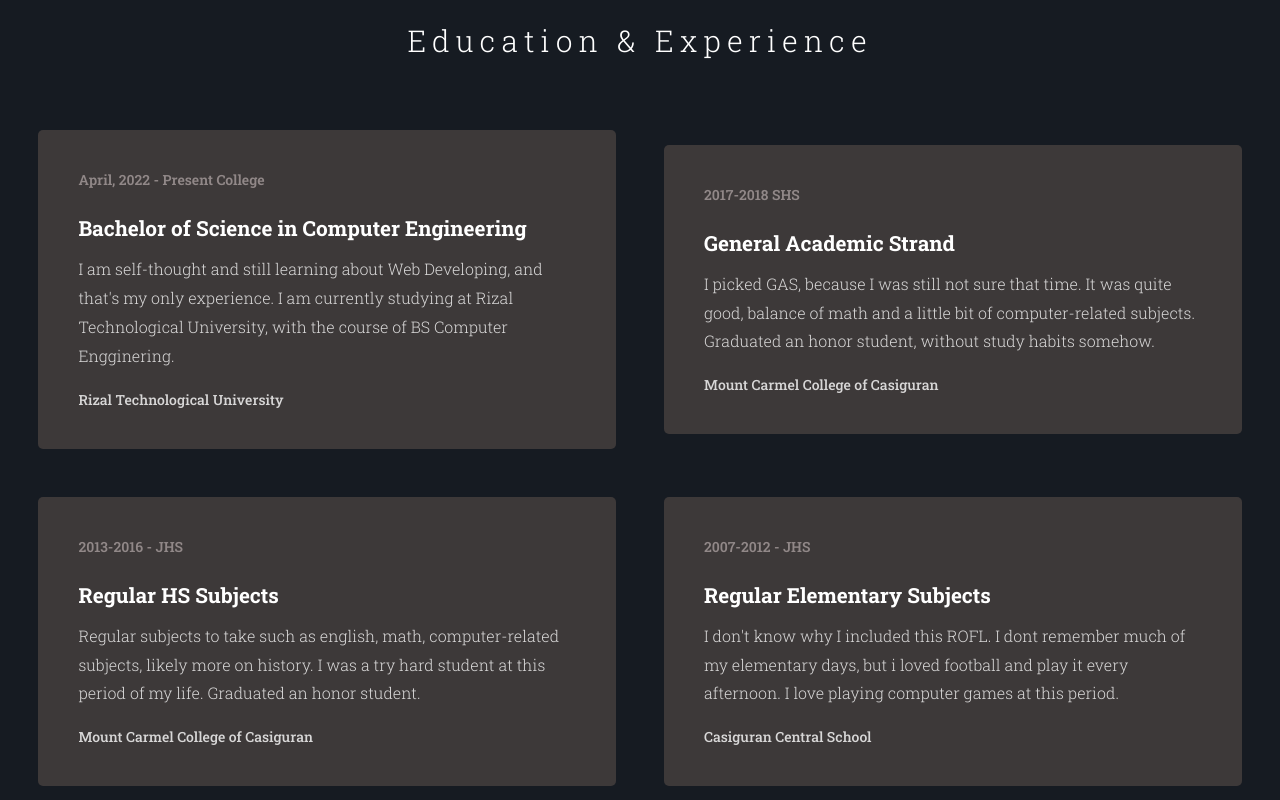
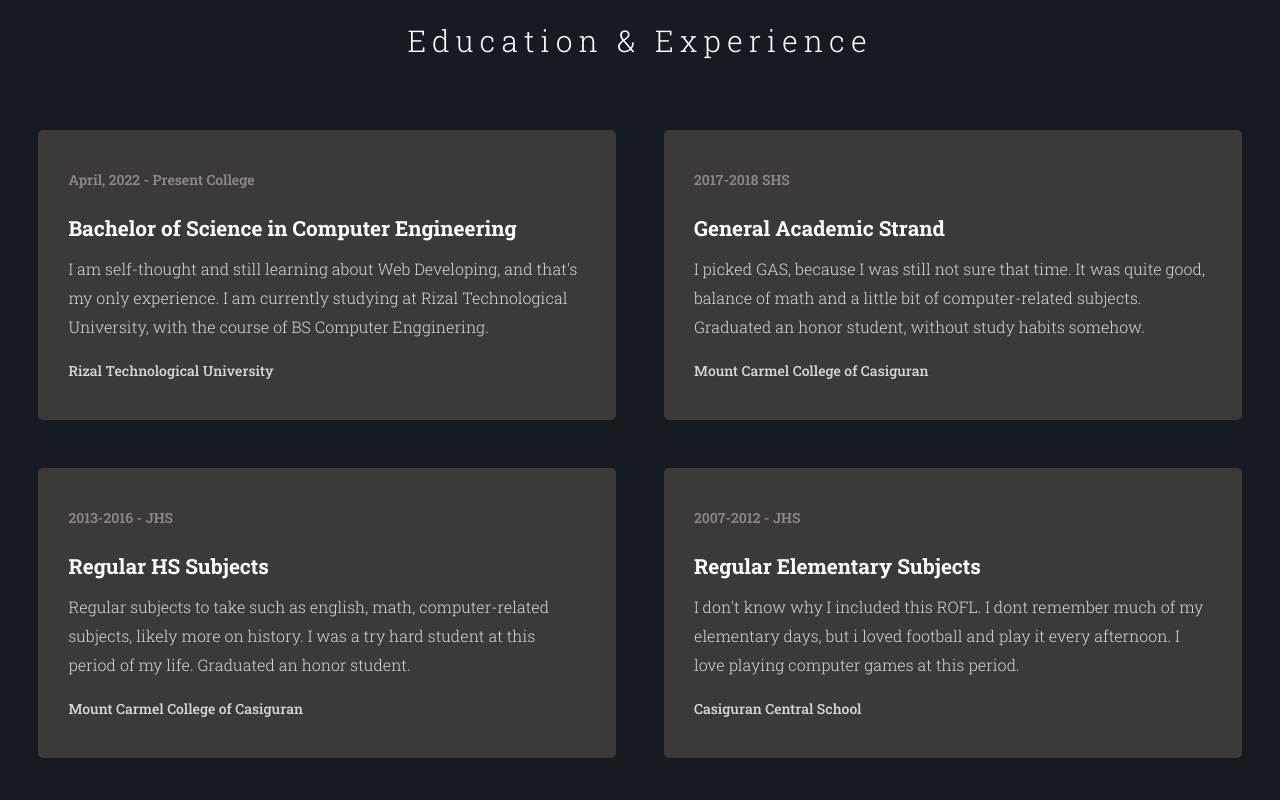
Before and after one commit to jzzedy/firstPortfolio, a plain HTML site: page index.html in a window 1280 px wide. Shown: the part 3160-3960 px from the top of the page. Drawn offline with nearby package versions, Linux system fonts and the light colour scheme.

Commit message:
Update style.css

```diff
--- a/style.css
+++ b/style.css
@@ -245,7 +245,7 @@ section{
 }
 .container{
     background: rgb(61, 57, 57);
-    padding: 40px 40px;
+    padding: 40px 30px;
     border-radius: 5px;
     cursor: pointer;
     transition: all .40s;
```
